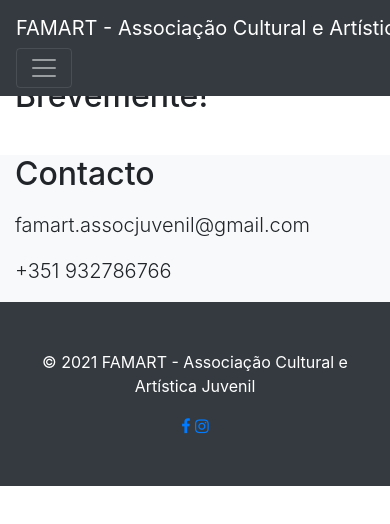
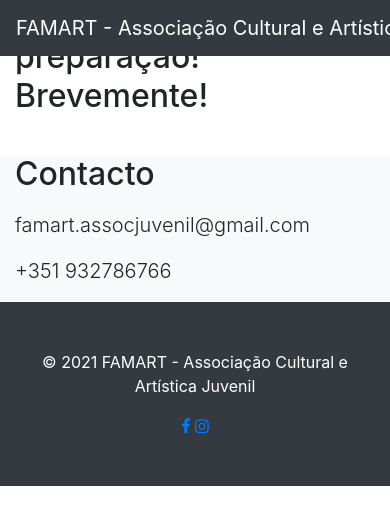
Before and after one commit to joaoabreu1420/famart, a website with bundled scripts: page index.html in a window 390 px wide. Built offline with nearby package versions, Linux system fonts and the light colour scheme; files whose address does not match are found by name.

Commit message:
Update index.html

```diff
--- a/index.html
+++ b/index.html
@@ -24,12 +24,12 @@
   <nav class="navbar navbar-expand-lg navbar-dark bg-dark fixed-top" id="mainNav">
     <div class="container">
       <a class="navbar-brand js-scroll-trigger" href="#page-top">FAMART - Associação Cultural e Artística Juvenil</a>
-      <button class="navbar-toggler" type="button" data-toggle="collapse" data-target="#navbarResponsive" aria-controls="navbarResponsive" aria-expanded="false" aria-label="Toggle navigation">
+      <!--button class="navbar-toggler" type="button" data-toggle="collapse" data-target="#navbarResponsive" aria-controls="navbarResponsive" aria-expanded="false" aria-label="Toggle navigation">
         <span class="navbar-toggler-icon"></span>
       </button>
       <div class="collapse navbar-collapse" id="navbarResponsive">
         <ul class="navbar-nav ml-auto">
-          <!--li class="nav-item">
+          <li class="nav-item">
             <a class="nav-link js-scroll-trigger" href="#about">About</a>
           </li>
           <li class="nav-item">
@@ -37,9 +37,9 @@
           </li>
           <li class="nav-item">
             <a class="nav-link js-scroll-trigger" href="#contact">Contacto</a>
-          </li-->
+          </li>
         </ul>
-      </div>
+      </div-->
     </div>
   </nav>
 
```
